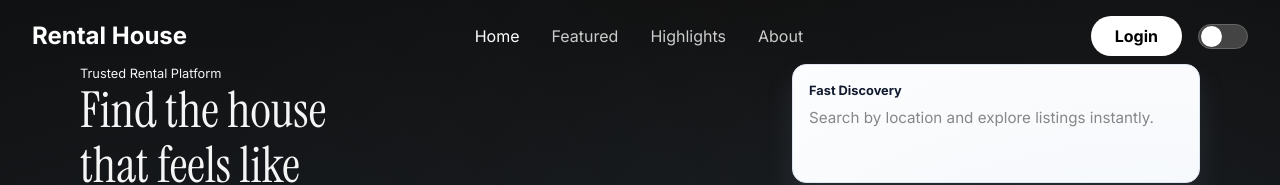
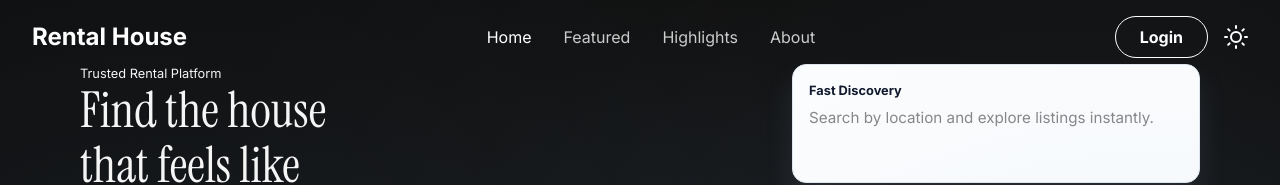
Before and after one commit to samuelabera21/House-Rental-System, a Next.js app: page / in a window 1280 px wide. Shown: the top 185 px of the page. Built offline with nearby package versions, Linux system fonts and the light colour scheme.

Commit message:
HS-38 Make layout responsive (grid system)

```diff
--- a/components/Navbar.jsx
+++ b/components/Navbar.jsx
@@ -157,7 +157,43 @@
           </Link>
         )}
         <button onClick={toggleTheme} className="theme-toggle-button">
-          <div className="theme-toggle-dot"></div>
+          {theme === "dark" ? (
+            <svg
+              xmlns="http://www.w3.org/2000/svg"
+              width="24"
+              height="24"
+              viewBox="0 0 24 24"
+              fill="none"
+              stroke="currentColor"
+              strokeWidth="2"
+              strokeLinecap="round"
+              strokeLinejoin="round"
+            >
+              <circle cx="12" cy="12" r="5" />
+              <line x1="12" y1="1" x2="12" y2="3" />
+              <line x1="12" y1="21" x2="12" y2="23" />
+              <line x1="4.22" y1="4.22" x2="5.64" y2="5.64" />
+              <line x1="18.36" y1="18.36" x2="19.78" y2="19.78" />
+              <line x1="1" y1="12" x2="3" y2="12" />
+              <line x1="21" y1="12" x2="23" y2="12" />
+              <line x1="4.22" y1="19.78" x2="5.64" y2="18.36" />
+              <line x1="18.36" y1="5.64" x2="19.78" y2="4.22" />
+            </svg>
+          ) : (
+            <svg
+              xmlns="http://www.w3.org/2000/svg"
+              width="24"
+              height="24"
+              viewBox="0 0 24 24"
+              fill="none"
+              stroke="currentColor"
+              strokeWidth="2"
+              strokeLinecap="round"
+              strokeLinejoin="round"
+            >
+              <path d="M21 12.79A9 9 0 1 1 11.21 3 7 7 0 0 0 21 12.79z" />
+            </svg>
+          )}
         </button>
       </div>
     </nav>
--- a/styles/Navbar.css
+++ b/styles/Navbar.css
@@ -36,38 +36,25 @@
 }
 
 .navbar.light .login-button {
+  color: black;
+  border-color: black;
+}
+
+.navbar.light .login-button:hover {
   background-color: black;
   color: white;
 }
 
-.navbar.light .login-button:hover {
-  background-color: #333;
-}
-
 .theme-toggle-button {
-  width: 50px;
-  height: 25px;
-  border-radius: 25px;
-  background-color: #444;
-  position: relative;
+  background: none;
+  border: none;
   cursor: pointer;
-  border: 1px solid #666;
-}
-
-.theme-toggle-dot {
-  width: 21px;
-  height: 21px;
-  border-radius: 50%;
-  background-color: white;
-  position: absolute;
-  top: 1px;
-  left: 2px;
-  transition: transform 0.3s;
+  padding: 0;
+  color: white;
 }
 
 .navbar.light .theme-toggle-button {
-  background-color: #ccc;
-  border-color: #999;
+  color: black;
 }
 
 .navbar.light .theme-toggle-dot {
@@ -105,15 +92,32 @@
 }
 
 .login-button {
-  background-color: white;
-  color: black;
+  background-color: transparent;
+  color: white;
   padding: 0.5rem 1.5rem;
   border-radius: 9999px;
   text-decoration: none;
   font-weight: bold;
   transition: background-color 0.3s;
+  border: 1px solid white;
 }
 
 .login-button:hover {
-  background-color: #eee;
+  background-color: white;
+  color: black;
 }
+
+.navbar.light .login-button {
+  color: black;
+  border-color: black;
+}
+
+.login-button:hover {
+  background-color: white;
+  color: black;
+}
+
+.navbar.light .login-button:hover {
+  background-color: black;
+  color: white;
+}
```
